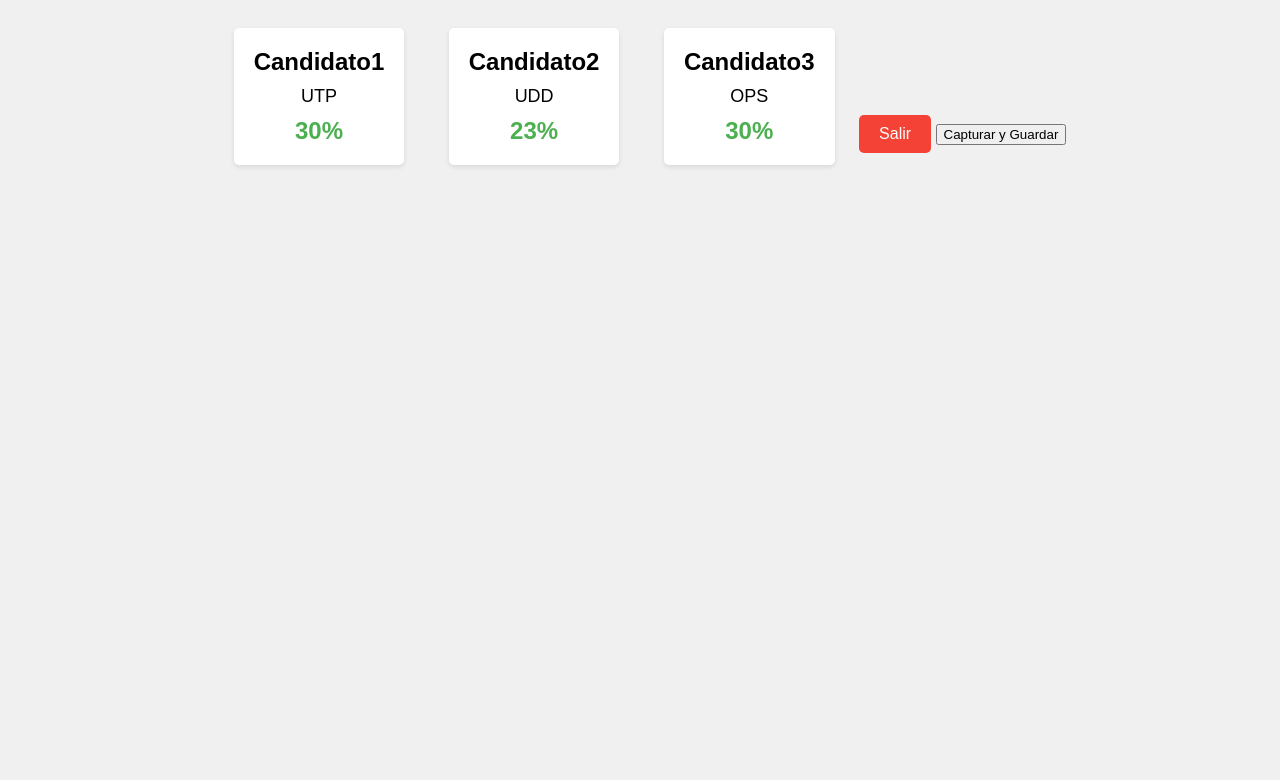
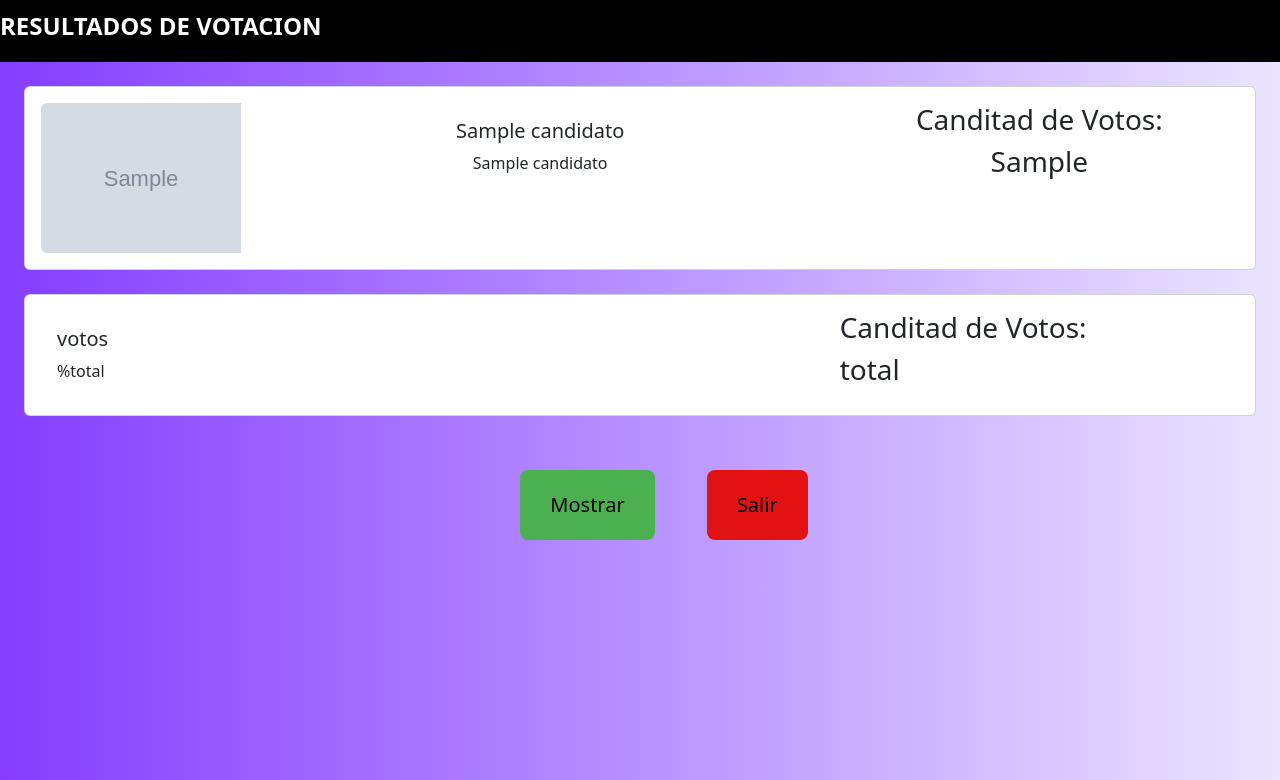
Before and after one commit to MauriNestor/SistemaElecciones, a Flask app: template templates/verResultados.html in a window 1280 px wide. Shown: the top 780 px of the page. Run offline with Flask 3, Linux system fonts and the light colour scheme; the template is opened without the code that fills it: most values are stand-ins (such as "Sample title", 1, 10 or a date in 2020); grey boxes marked "Sample" are stand-in pictures; some libraries are stand-ins or nearby versions.

Commit message:
mejorado de interfaz y accion de contar

```diff
--- a/app.py
+++ b/app.py
@@ -4,6 +4,8 @@ from flask_wtf import FlaskForm
 from wtforms import StringField, PasswordField, SubmitField
 from wtforms.validators import DataRequired
 from flask_sqlalchemy import SQLAlchemy
+from sqlalchemy import create_engine, Column, Integer, String, func
+
 # from elector import Elector
 # from candidato import Candidato
 # from comite_electoral import Comite_electoral
@@ -12,151 +14,120 @@ from flask_sqlalchemy import SQLAlchemy
 app = Flask(__name__)
 app.secret_key = 'cochabamba'
 
-# app.config['SQLALCHEMY_DATABASE_URI'] = 'mysql://Slend:@localhost/nombre_de_la_base_de_datos'
-# app.config['SQLALCHEMY_TRACK_MODIFICATIONS'] = False
-
-#db = SQLAlchemy(app)
 app.config['SQLALCHEMY_DATABASE_URI'] = \
     '{SGBD}://{usuario}:{clave}@{servidor}/{database}'.format(
         SGBD = 'mysql+mysqlconnector',
-        usuario = 'Slend',
-        clave = 'Lx7#Anz0',
-        #clave = 'admin',
+        usuario = 'MauriApaza845',
+        clave = 'Mauricio67532900.',
         servidor = 'MauriApaza845.mysql.pythonanywhere-services.com',
         database = 'MauriApaza845$sistemaEleccionesDB'
     )
 db = SQLAlchemy(app)
 
+class Elector(db.Model):
+    ci_elector = db.Column(db.String(8), primary_key=True)
+    nombre = db.Column(db.String(80), nullable=False)
+    apellido_paterno = db.Column(db.String(80), nullable=False)
+    apellido_materno = db.Column(db.String(80), nullable=False)
+    fecha_nacimiento = db.Column(db.Date, nullable=False)
+    estado = db.Column(db.String(80), nullable=False)
+    def __repr__(self):
+        return '<Name %r>' % self.name
 
-# class LoginForm(FlaskForm):
-#     username = StringField('Username', validators=[DataRequired()])
-#     password = PasswordField('Password', validators=[DataRequired()])
-#     submit = SubmitField('Login')
+
+class Candidato(db.Model):
+    id_candidato = db.Column(db.String(8), primary_key=True)
+    nombre_candidato = db.Column(db.String(50), nullable=False)
+    nombre_partido = db.Column(db.String(20), nullable=False)
+    foto_candidato = db.Column(db.String(100), nullable=False)
+    def __repr__(self):
+        return '<Name %r>' % self.name
+    def contar_votos(self):
+        return db.session.query(func.count(Voto.id_voto)).filter_by(id_candidato=self.id_candidato).scalar()
+
+class Voto(db.Model):
+    id_voto = db.Column(db.Integer, autoincrement=True, primary_key=True)
+    ci_elector = db.Column(db.String(8), db.ForeignKey('elector.ci_elector'), nullable=False)
+    id_candidato = db.Column(db.String(8), db.ForeignKey('candidato.id_candidato'), nullable=False)
+    def __repr__(self):
+        return '<Name %r>' % self.name
+
+class Comite(db.Model):
+    __tablename__ = 'comite_electoral'
+    id_comite = db.Column(db.Integer,primary_key = True,nullable=False)
+    ci_comite = db.Column(db.String(10),nullable=False)
+    contrasena = db.Column(db.String(25),nullable=False)
+    def __repr__(self):
+        return '<Name %r>' % self.name
 
 @app.route('/')
 def index():
     return render_template('loginUsuario.html')
-# @app.route('/verificar', methods=['POST'])
-# def verificar():
-#     id_elector = request.form['input-carnet']
-#     fn_elector_str = request.form['input-fn']
-
-#     if not id_elector or not fn_elector_str:
-#         flash('Por favor, complete ambos campos.', 'error')
-#         return render_template('loginUsuario.html')
-
-#     fn_elector = datetime.strptime(fn_elector_str, '%Y-%m-%d').date()
-
-#     indice_elector = -1
-
-#     for elector in electores:
-#         ci = str(elector.get_ci())
-#         nombre = str(elector.get_nombre())  # nombre
-#         habilitado =  elector.habilitado # habilitado
-#         apellido1 = elector.apellidoPaterno
-#         apellido2 = elector.apellidoMaterno
-#         fechaNacimiento = datetime.strptime(elector.fnacmiento, '%Y-%m-%d').date()
-
-#         if ci == id_elector and fechaNacimiento == fn_elector:
-#             return render_template('perfil.html', nombre=nombre, apellidoPaterno = apellido1, apellidoMaterno = apellido2, ci=id_elector,fechaNacimiento=fn_elector,habilitado=habilitado,indice_elector=indice_elector)
-
-#     flash('CI y/o fecha de nacimiento incorrecta, por favor vuelve a ingresar los datos.', 'error')
-#     return render_template('loginUsuario.html')
 
 
+@app.route('/verificar', methods=['POST'])
+def verificar():
+    elector = Elector.query.filter_by(ci_elector=request.form['input-carnet']).first()
 
-
-
-
-
-# def obtener_lista_de_electores():
-#     return electores
-
-
-# @app.route('/irVotar', methods=['POST'])
-# def irVotar():
-#     electores = obtener_lista_de_electores()
-
-#     return render_template('votar.html', candidatos=candidatos, electores=electores)
-
-
-
-
-# @app.route('/realizar_votacion', methods=['POST'])
-# def realizar_votacion():
-#     elector_ci = request.form.get('elector_ci')
-#     candidato_ci = request.form.get('candidato_ci')
-
-#     for elector in electores:
-#         if str(elector.get_ci())==elector_ci:
-#             elector.habilitado.setter('no habilitado')
-#             for candidato in candidatos:
-#                 if str(candidato.get_ci()) == candidato_ci:
-#                     candidato.aumentar_votos()
-#                     flash('¡Tu voto ha sido registrado!', 'success')
-#                     return render_template('loginUsuario.html')
-
-
-#     return render_template('verResultados.html', candidatos=candidatos)
+    if elector:
+        pass_elec = elector.fecha_nacimiento.strftime('%Y-%m-%d')
+        if request.form['input-fn'] == pass_elec:
+            session['elector_logueado'] = elector.ci_elector
+            flash(elector.nombre + ' logueado con éxito!')
+            return render_template('perfil.html', nombre=elector.nombre, apellidoPaterno = elector.apellido_paterno, apellidoMaterno = elector.apellido_materno, ci=elector.ci_elector, fechaNacimiento= elector.fecha_nacimiento, habilitado= elector.estado)
+        else:
+            flash('CI y/o fecha de nacimiento incorrecta, por favor vuelve a ingresar los datos.', 'error')
+            return render_template('loginUsuario.html')
+    else:
+        flash('CI y/o fecha de nacimiento incorrecta, por favor vuelve a ingresar los datos.', 'error')
+        return render_template('loginUsuario.html')
 
 
 @app.route('/comite')
 def index2():
         return render_template('loginComite.html')
 
+
 @app.route('/verificar_comite', methods=['POST'])
 def verificar_comite():
-    return render_template('verResultados.html')
-
-# @app.route('/verificar_comite', methods=['POST'])
-# def verificar_comite():
-#     id_comite = request.form['input-ci']
-#     pass_comite = request.form['input-contra']
-
-#     registrado = False
-
-#     if not id_comite or not pass_comite:
-#         flash('Por favor, complete ambos campos.', 'error')
-#         return render_template('loginComite.html')
-
-#     indice_elector = -1
-
-#     for comite in comites:
-#         ci = str(comite.get_ci())
-#         contra = str(comite.get_contrasena)
-
-#         if ci == id_comite and contra == pass_comite:
-#             registrado = True
-#             return render_template('verResultados.html', candidatos=candidatos)
-
-#     if not registrado:
-#         flash('CI y/o Contraseña incorrecta, por favor vuelve a ingresar los datos.', 'error')
-
-#     return render_template('loginComite.html', candidatos=candidatos)
+    comite = Comite.query.filter_by(ci_comite=request.form['input-ci']).first()
+    if comite:
+        if request.form['input-contra'] == comite.contrasena:
+            session['comite_logueado'] = comite.ci_comite
+            flash('bienvenido')
+            candidatos = Candidato.query.all()
+            return render_template('verResultados.html',candidatos = candidatos)
+        else:
+            flash('CI y/o contraseña incorrecta, por favor vuelve a ingresar los datos.', 'error')
+            return render_template('loginComite.html')
 
 
 
-# voto1 = Voto(candidato1)
-# voto2 = Voto(candidato1)
-# voto3 = Voto(candidato2)
-# voto4 = Voto(candidato3)
-# voto5 = Voto(candidato1)
-# voto6 = Voto(candidato2)
+@app.route('/irVotar', methods=['POST'])
+def irVotar():
 
-# votos =[voto1,voto2,voto3,voto4,voto5, voto6]  # lista de votos
-
-# @app.route('/ver_resultado', methods=['GET'])
-# def ver_res():
-#     resultados = calcular_resultados()
-#     return render_template('verResultados.html',resultados=resultados)
+    candidatos = Candidato.query.all()
+    return render_template('votar.html', candidatos=candidatos)
 
 
-# def calcular_resultados():
-#     resultados = {}
-#     for voto in votos:
-#         candidato = voto.get_candidato.get_nombre()  # Acceder al atributo sin paréntesis
-#         partido = voto.get_candidato.get_partido
-#         if candidato not in resultados:
-#             resultados[candidato,partido] = 0
-#         resultados[candidato,partido] += 1
-#     return resultados
+
+
+@app.route('/realizar_votacion', methods=['POST'])
+def realizar_votacion():
+    ci_elector = session.get('elector_logueado')
+    elector_logeado = Elector.query.get(ci_elector)
+    candidatos = Candidato.query.all()
+
+    if elector_logeado:
+        id_candidato = request.form.get('candidato_ci')
+        if id_candidato:
+            voto = Voto(ci_elector=ci_elector, id_candidato=id_candidato)
+            db.session.add(voto)
+            elector_logeado.estado = 'desahibilitado'
+            db.session.commit()
+            flash('Votación realizada con éxito.')
+            return render_template('loginUsuario.html')
+        else:
+            flash('Por favor, selecciona un candidato antes de votar.', 'error')
+            return render_template('votar.html', candidatos=candidatos)
+    return render_template('votar.html', candidatos=candidatos)
--- /dev/null
+++ b/static/Style/ver_resultados.css
@@ -0,0 +1,38 @@
+body {
+  font-family: 'Arial', sans-serif;
+  text-align: center;
+  background: #ffe259;
+  background: linear-gradient(to right, #843dff, #ebe5ff);
+  margin: 0;
+  padding: 0;
+}
+
+.tit {
+  font-size: 24px;
+  font-weight: bold;
+  margin-bottom: 10px;
+  color: white;
+}
+
+.exit-button,
+#capturar {
+  padding: 20px 30px;
+  font-size: 20px;
+  border: none;
+  border-radius: 8px;
+  cursor: pointer;
+  margin-top: 30px;
+  transition: background-color 0.3s ease;
+}
+
+.exit-button {
+  background-color: #e21212;
+}
+
+.exit-button:hover , #capturar:hover{
+  background-color: #888888
+}
+
+#capturar {
+  background-color: #4CAF50;
+}
--- a/templates/verResultados.html
+++ b/templates/verResultados.html
@@ -1,36 +1,95 @@
 <!DOCTYPE html>
-<html lang="es">
+<html lang="en">
 <head>
     <meta charset="UTF-8">
     <meta name="viewport" content="width=device-width, initial-scale=1.0">
-    <title>Estadísticas de votación</title>
-    <link rel="stylesheet" href="./Style/corteElectoral.css">
-    <script src="./JS/corteElectoral.js"></script>
+    <link rel="stylesheet" href="../static/Style/ver_resultados.css">
+    <link href="https://cdn.jsdelivr.net/npm/bootstrap@5.3.2/dist/css/bootstrap.min.css" rel="stylesheet" integrity="sha384-T3c6CoIi6uLrA9TneNEoa7RxnatzjcDSCmG1MXxSR1GAsXEV/Dwwykc2MPK8M2HN" crossorigin="anonymous">
+    <script src="https://cdn.jsdelivr.net/npm/bootstrap@5.3.2/dist/js/bootstrap.bundle.min.js" integrity="sha384-C6RzsynM9kWDrMNeT87bh95OGNyZPhcTNXj1NW7RuBCsyN/o0jlpcV8Qyq46cDfL" crossorigin="anonymous"></script>
     <script src="https://html2canvas.hertzen.com/dist/html2canvas.min.js"></script>
-    <script src="https://cdnjs.cloudflare.com/ajax/libs/jspdf/1.3.4/jspdf.min.js"></script>
+    <script src="https://cdnjs.cloudflare.com/ajax/libs/jspdf/2.4.0/jspdf.umd.min.js"></script>
+
+    <title>Resultado de Votación</title>
 </head>
 <body>
-    <div class="candidate">
-        <div class="candidate-name">Candidato1</div>
-        <div class="candidate-party">UTP</div>
-        <div class="candidate-percentage">30%</div>
+    <nav class="navbar navbar-expand-lg navbar-light bg-black">
+            <p class="tit" >RESULTADOS DE VOTACION</p>
+    </nav>
+    <!-- <div class="bg-white mt-5 mx-5 rounded shadow">
+        <div class="overflow-auto text-center"> -->
+            {% for candidato in candidatos %}
+                <div class="card m-4 p-3 text-center">
+                    <div class="row g-0">
+                        <div class="col-2">
+                            <img src="{{ url_for('static', filename=candidato.foto_candidato) }}" class="img-fluid rounded-start" style="max-width: 200px;"/>
+                        </div>
+                        <div class="col">
+                            <div class="card-body">
+                                <h5 class="card-title">{{ candidato.nombre_candidato }}</h5>
+                                <p class="card-text">
+                                    {{ candidato.nombre_partido }}
+                                </p>
+                            </div>
+                        </div>
+                        <div class="col-4">
+                            <h3>Canditad de Votos:</h3>
+                            <h3 class="card-title">
+                                {{ candidato.contar_votos() }}
+                            </h3>
+                        </div>
+                    </div>
+                </div>
+            {% endfor %}
+        <!-- </div>
+    </div> -->
+    <div class="card m-4 p-3">
+        <div class="row g-0">
+            <div class="col">
+                <div class="card-body">
+                    <h5 class="card-title">votos</h5>
+                    <p class="card-text">
+                        %total
+                    </p>
+                </div>
+            </div>
+            <div class="col-4">
+                <h3>Canditad de Votos:</h3>
+                <h3 class="card-title">
+                    total
+                </h3>
+            </div>
+        </div>
     </div>
+    <div class="text-center mb-5">
+        <button id="capturar" class="mx-5">Mostrar   </button>
+        <button class="exit-button" class="mx-5" type="button" onclick="window.location.href='/comite'"> Salir</button>
+    </div>
+</body>
+<script>
+    function imprimir() {
+      // Captura la página con html2canvas
+      html2canvas(document.body, { scale: 2 }).then(function (canvas) {
+        // Convierte el canvas a imagen base64
+        var imgData = canvas.toDataURL('image/png');
 
-    <div class="candidate">
-        <div class="candidate-name">Candidato2</div>
-        <div class="candidate-party">UDD</div>
-        <div class="candidate-percentage">23%</div>
-    </div>
+        // Crea un objeto jsPDF con tamaño carta (8.5 x 11 pulgadas)
+        var pdf = new jsPDF('p', 'in', [8.5, 11]);
 
-    <div class="candidate">
-        <div class="candidate-name">Candidato3</div>
-        <div class="candidate-party">OPS</div>
-        <div class="candidate-percentage">30%</div>
-    </div>
+        // Calcula el ancho y alto de la imagen para adaptarse a la página
+        var imgWidth = pdf.internal.pageSize.width;
+        var imgHeight = (canvas.height * imgWidth) / canvas.width;
 
-    <button class="exit-button" type="button" onclick="salir()">Salir</button>
-    <button id="capturar" onclick="imprimir()">Capturar y Guardar</button>
-    <script src="./JS/corteElectoral.js"></script>
+        // Agrega la imagen al PDF
+        pdf.addImage(imgData, 'PNG', 0, 0, imgWidth, imgHeight);
 
-</body>
+        // Descarga el PDF
+        pdf.save('informe.pdf');
+
+        // Cambia el color del botón después de guardar la captura
+        document.getElementById("capturar").style.backgroundColor = "#4CAF50"; // Verde
+        document.getElementById("capturar").disabled = true; // Deshabilita el botón después de guardar
+      });
+    }
+</script>
+
 </html>
```
Also changed, not shown: voto.py (+21 -11 lines).
